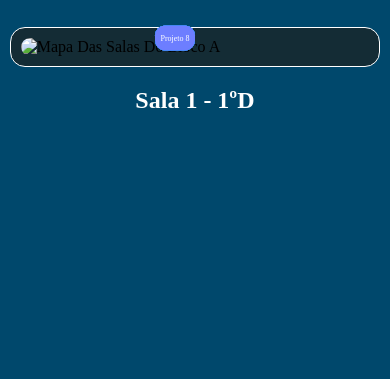
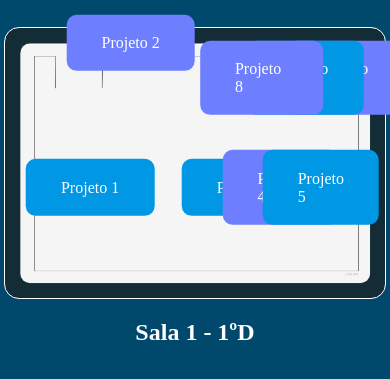
Before and after one commit to StefannySayuri/feira, a plain HTML site: page feira-main/Bloco A - Salas/salas/sala1.html in a window 390 px wide. Shown: the part 93-472 px from the top of the page. Drawn offline with Linux system fonts and the light colour scheme; files that its build step writes are made by us from their sources; files whose address does not match are found by name; a web font is replaced by a local one.

Commit message:
Conteúdo das novas páginas

```diff
--- a/feira-main/Bloco A - Salas/salas/sala1.html
+++ b/feira-main/Bloco A - Salas/salas/sala1.html
@@ -3,7 +3,7 @@
 <head>
     <meta charset="UTF-8">
     <meta name="viewport" content="width=device-width, initial-scale=1.0">
-    <link rel="stylesheet" href="estilo.css">
+    <link rel="stylesheet" href="tipo1.css">
     <title>Sala 1</title>
 </head>
 <body>
@@ -12,7 +12,7 @@
             <img src="../img/etecmcm.png" alt="EtecMCM">
         </header>
         <div class="container">
-            <img src="../img/salasA.PNG" alt="Mapa Das Salas Do Bloco A" class="salaA">
+            <img src="../../img/sala1.PNG" alt="Mapa Das Salas Do Bloco A" class="salaA" style="transform: rotate(180deg);">
                 <a href="#" class="proj1">Projeto 1</a>
                 <a href="#" class="pro2 cor-alt">Projeto 2</a>
                 <a href="#" class="proj3">Projeto 3</a>
--- /dev/null
+++ b/feira-main/Bloco A - Salas/salas/tipo1.css
@@ -0,0 +1,155 @@
+@font-face {
+    font-family: 'ArchivoBlack';
+    src: url('../fonts/ArchivoBlack-Regular.ttf') format('truetype');
+  }
+
+  * {
+    margin: 0;
+    padding: 0;
+    font-family: 'ArchivoBlack';
+    box-sizing: border-box;
+  }
+
+  html, body {
+    width: 100%;
+    height: 100%;
+    background-color: #00486C;
+    display: flex;
+    flex-direction: column;
+    align-items: center;
+  }
+
+  /* ======== LINKS (BOTÕES) ======== */
+  a {
+    position: absolute;
+    display: flex;
+    align-items: center;
+    justify-content: center;
+    text-decoration: none;
+    color: white;
+    background-color: #0097E4;
+    border-radius: 10px;
+    font-size: clamp(10px, 1.5vw, 18px); /* fonte responsiva */
+    padding: 0.4em 0.8em;
+    min-width: 40px;
+    min-height: 25px;
+    transition: 0.3s;
+    transform: translate(-50%, -50%); /* centraliza o ponto */
+  }
+
+  a:hover {
+    background-color: #0087CC;
+    cursor: pointer;
+  }
+
+  .cor-alt {
+    background-color: #6D7EFF;
+  }
+
+  .cor-alt:hover {
+    background-color: #4D62FF;
+  }
+
+  /* ======== TEXTO ======== */
+  p {
+    color: white;
+    font-weight: bold;
+    font-size: medium;
+  }
+
+  h2 {
+    color: white;
+    text-align: center;
+    margin-top: 20px;
+  }
+
+  /* ======== ESTRUTURA ======== */
+  main {
+    display: flex;
+    flex-direction: column;
+    align-items: center;
+    width: 100%;
+  }
+
+  .headerLogo {
+    width: 100%;
+    margin: 30px 0;
+    display: flex;
+    justify-content: center;
+  }
+
+  .headerLogo img {
+    height: clamp(60px, 8vw, 100px);
+    width: auto;
+  }
+
+  .container {
+    position: relative; /* necessário para posicionar os botões */
+    display: flex;
+    flex-direction: column;
+    align-items: center;
+    width: 90%;
+    max-width: 800px;
+    background-color: hsla(187, 13%, 12%, 0.74);
+    border: 1px solid white;
+    border-radius: 15px;
+    padding: 20px;
+    gap: 10px;
+  }
+
+  /* ======== MAPA ======== */
+  .salaA {
+    width: 100%;
+    height: auto;
+    border-radius: 10px;
+  }
+
+  /* ======== POSIÇÕES RELATIVAS ======== */
+  .proj1 { top: 59%; left: 22.4%; }
+  .proj2 { top: 59%; left: 31.2%; }
+  .proj3 { top: 59%; left: 63.4%; }
+  .proj4 { top: 59%; left: 72.5%; }
+  .proj5 { top: 59%; left: 83.1%; }
+  .proj6 { top: 18.5%; left: 89.5%; }
+  .proj7 { top: 18.5%; left: 79%; }
+  .proj8 { top: 18.5%; left: 67.5%; }
+
+  /* ======== RESPONSIVIDADE ======== */
+ /* ======== RESPONSIVIDADE ======== */
+@media (max-width: 768px) {
+  a {
+    font-size: clamp(14px, 3vw, 20px); /* Aumenta a fonte */
+    padding: 1em 2em;                  /* Mais espaço interno */
+    min-width: 60px;                   /* Largura mínima maior */
+    min-height: 40px;                  /* Altura mínima maior */
+  }
+
+  .container {
+    width: 95%;
+    padding: 20px;
+  }
+
+  .salaA {
+    width: 100%;
+    height: auto;
+  }
+}
+
+@media (max-width: 480px) {
+  a {
+    font-size: clamp(16px, 4vw, 22px); /* Fonte ainda maior no mobile */
+    padding: 1.2em 2.2em;              /* Mais espaço interno */
+    min-width: 70px;                   /* Botões mais largos */
+    min-height: 45px;                  /* Botões mais altos */
+  }
+
+  .container {
+    width: 98%;
+    padding: 15px;
+  }
+
+  .salaA {
+    width: 100%;
+    height: auto;
+  }
+}
--- /dev/null
+++ b/feira-main/Bloco A - Salas/salas/tipo2.css
@@ -0,0 +1,139 @@
+@font-face {
+    font-family: 'ArchivoBlack';
+    src: url('../fonts/ArchivoBlack-Regular.ttf') format('truetype');
+  }
+
+  * {
+    margin: 0;
+    padding: 0;
+    font-family: 'ArchivoBlack';
+    box-sizing: border-box;
+  }
+
+  html, body {
+    width: 100%;
+    height: 100%;
+    background-color: #00486C;
+    display: flex;
+    flex-direction: column;
+    align-items: center;
+  }
+
+  /* ======== LINKS (BOTÕES) ======== */
+  a {
+    position: absolute;
+    display: flex;
+    align-items: center;
+    justify-content: center;
+    text-decoration: none;
+    color: white;
+    background-color: #0097E4;
+    border-radius: 10px;
+    font-size: clamp(10px, 1.5vw, 18px); /* fonte responsiva */
+    padding: 0.4em 0.8em;
+    min-width: 40px;
+    min-height: 25px;
+    transition: 0.3s;
+    transform: translate(-50%, -50%); /* centraliza o ponto */
+  }
+
+  a:hover {
+    background-color: #0087CC;
+    cursor: pointer;
+  }
+
+  .cor-alt {
+    background-color: #6D7EFF;
+  }
+
+  .cor-alt:hover {
+    background-color: #4D62FF;
+  }
+
+  /* ======== TEXTO ======== */
+  p {
+    color: white;
+    font-weight: bold;
+    font-size: medium;
+  }
+
+  h2 {
+    color: white;
+    text-align: center;
+    margin-top: 20px;
+  }
+
+  /* ======== ESTRUTURA ======== */
+  main {
+    display: flex;
+    flex-direction: column;
+    align-items: center;
+    width: 100%;
+  }
+
+  .headerLogo {
+    width: 100%;
+    margin: 30px 0;
+    display: flex;
+    justify-content: center;
+  }
+
+  .headerLogo img {
+    height: clamp(60px, 8vw, 100px);
+    width: auto;
+  }
+
+  .container {
+    position: relative; /* necessário para posicionar os botões */
+    display: flex;
+    flex-direction: column;
+    align-items: center;
+    width: 90%;
+    max-width: 800px;
+    background-color: hsla(187, 13%, 12%, 0.74);
+    border: 1px solid white;
+    border-radius: 15px;
+    padding: 20px;
+    gap: 10px;
+  }
+
+  /* ======== MAPA ======== */
+  .salaA {
+    width: 100%;
+    height: auto;
+    border-radius: 10px;
+  }
+
+  /* ======== POSIÇÕES RELATIVAS ======== */
+  .fem { top: 80.5%; left: 53%; text-align: center;}
+  .masc { top: 80.5%; left: 40.7%; text-align: center;}
+  .elevador {top: 17.5%; left: 6.6%;}
+  .escadas { top: 63%; left: 46.7%; }
+  .sala1 { top: 59%; left: 22.4%; }
+  .sala2 { top: 59%; left: 31.2%; }
+  .sala3 { top: 59%; left: 63.4%; }
+  .sala4 { top: 59%; left: 72.5%; }
+  .sala5 { top: 59%; left: 83.1%; }
+  .sala6 { top: 18.5%; left: 89.5%; }
+  .sala7 { top: 18.5%; left: 79%; }
+  .sala8 { top: 18.5%; left: 67.5%; }
+
+  /* ======== RESPONSIVIDADE ======== */
+  @media (max-width: 768px) {
+    a {
+      font-size: clamp(10px, 2vw, 14px);
+      padding: 0.3em 0.6em;
+    }
+  }
+
+  @media (max-width: 480px) {
+    a {
+      font-size: clamp(8px, 2vw, 12px);
+      padding: 0.2em 0.5em;
+    }
+
+    .container {
+      width: 95%;
+      padding: 10px;
+    }
+  }
```
Also changed, not shown: feira-main/Bloco A - Salas/index.html (+8 -8 lines), feira-main/img/sala1.PNG (added), feira-main/img/sala2.PNG (added).
